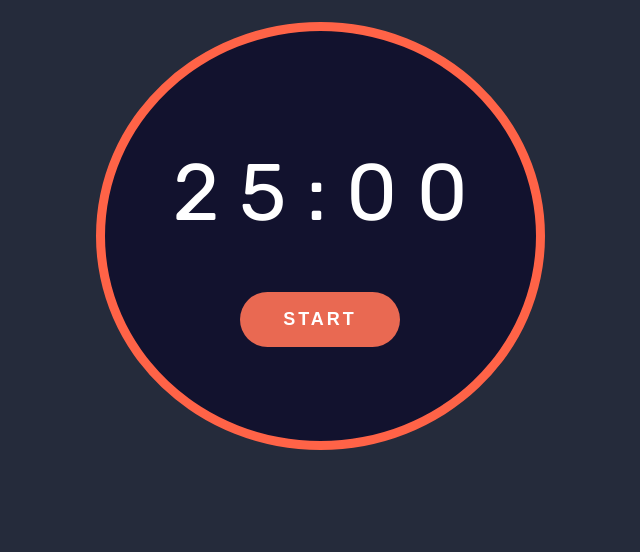
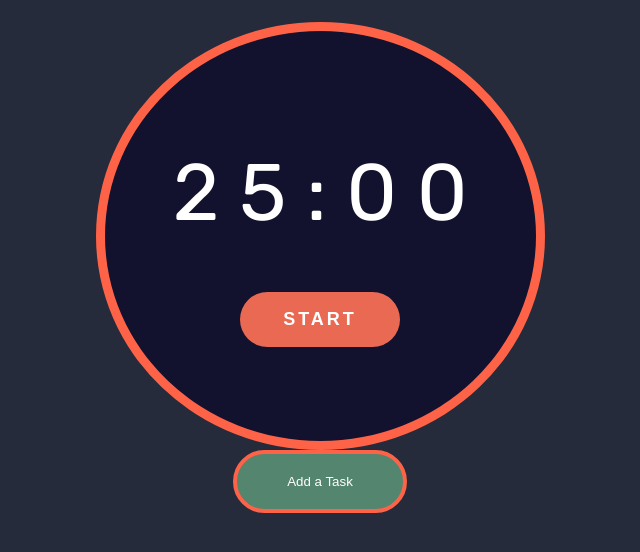
Before and after one commit to EssHamza/Pomodoro-App, a plain HTML site: page index.html in a window 1280 px wide. Shown: the part 146-698 px from the top of the page, without its empty margins (320-960 px from the left). Drawn offline with Linux system fonts and the light colour scheme; a web font is replaced by a local one.

Commit message:
Added new things

```diff
--- a/index.html
+++ b/index.html
@@ -40,6 +40,11 @@
             </div>
         </div>
     </main>
+    <section>
+        <div class="todo">
+            <button class="todo-btn" >Add a Task </button>
+        </div>
+    </section>
     <script src="index.js"></script>
 </body>
 </html>
--- a/index.js
+++ b/index.js
@@ -4,7 +4,7 @@ const minUniElement = document.getElementById("minUni");
 const secDecElement = document.getElementById("secDec");
 const secUniElement = document.getElementById("secUni");
 const startButtonElement = document.querySelector(".start-button");
-
+const todo = document.querySelector(".todo");
 class Pomodoro {
     constructor() {
         this.currentTime = 1500;
@@ -74,7 +74,7 @@ if (window.location.href.includes('shortBreak.html')) {
 if (window.location.href.includes('LongBreak.html')) {
     pomodoro.resetLongBreak();
 }
-
+todo.onlick
 //next functionnality will be the to do list and calendar integration maybe ill use an api
 //another thing is the design needs to be better
 
--- a/style.css
+++ b/style.css
@@ -78,7 +78,18 @@ ul li:hover {
     letter-spacing: 3px;
     cursor: pointer;
 }
-button:hover {
+.start-button:hover {
     background-color: rgb(224, 209, 209);
     color: tomato;
   }
+
+
+
+
+.todo-btn{
+    padding: 20px 50px ;
+    border: 4px solid  tomato;
+    border-radius: 40px;
+    background-color:  #54856e;
+    color: white;
+}
```
